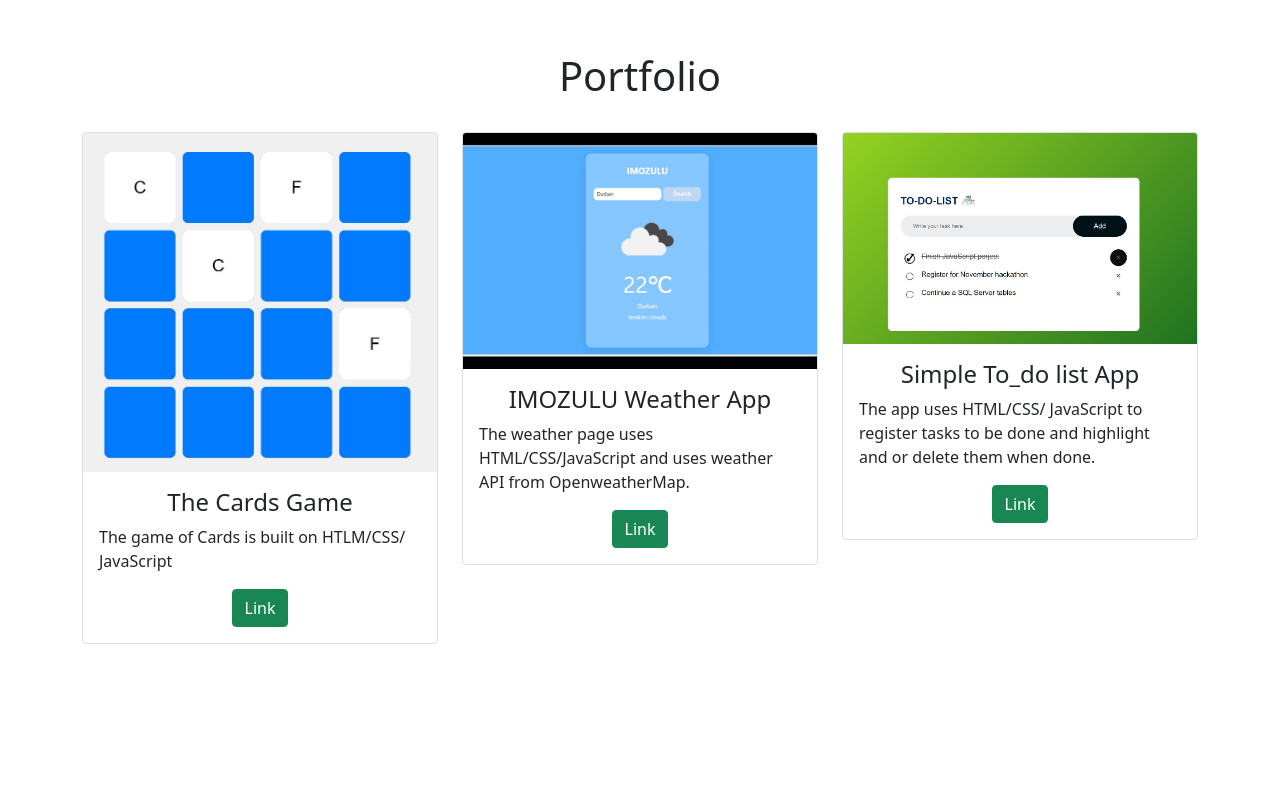
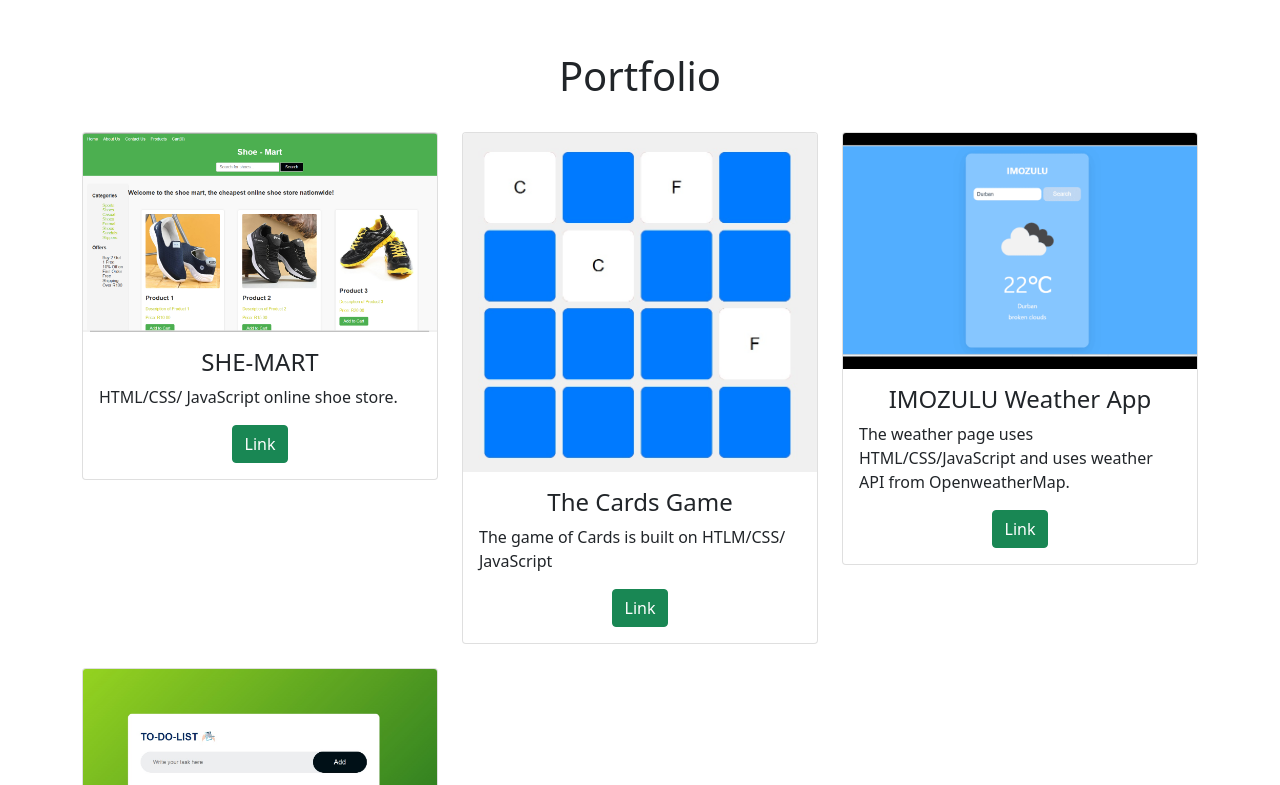
Before and after one commit to Bree4848/Mlamuli-portfoloi-website, a plain HTML site: page index.html in a window 1280 px wide. Shown: the part 2300-3085 px from the top of the page. Drawn offline with nearby package versions, Linux system fonts and the light colour scheme.

Commit message:
added a link to online store website

```diff
--- a/index.html
+++ b/index.html
@@ -182,6 +182,18 @@
   <div class="container mt-3">
       <h1 class="text-center">Portfolio</h1>
       <div class="row">
+         <div class="col-lg-4 mt-4">
+              <div class="card portfolioContent">
+                  <img class="card-img-top" src="images/she-mart.png" alt="Card image" style="width:100%">
+                  <div class="card-body">
+                      <h4 class="card-title">SHE-MART</h4>
+                      <p class="card-text">HTML/CSS/ JavaScript online shoe store.</p>
+                      <div class="text-center">
+                          <a href="https://timely-profiterole-bdbd40.netlify.app/" class="btn btn-success">Link</a>
+                      </div>
+                  </div>
+              </div>
+          </div>
           <div class="col-lg-4 mt-4">
               <div class="card">
                   <img class="card-img-top" src="images/cards.jpg" alt="Card image" style="width:100%">
```
Also changed, not shown: images/results.png (added), images/she-mart.png (added).
